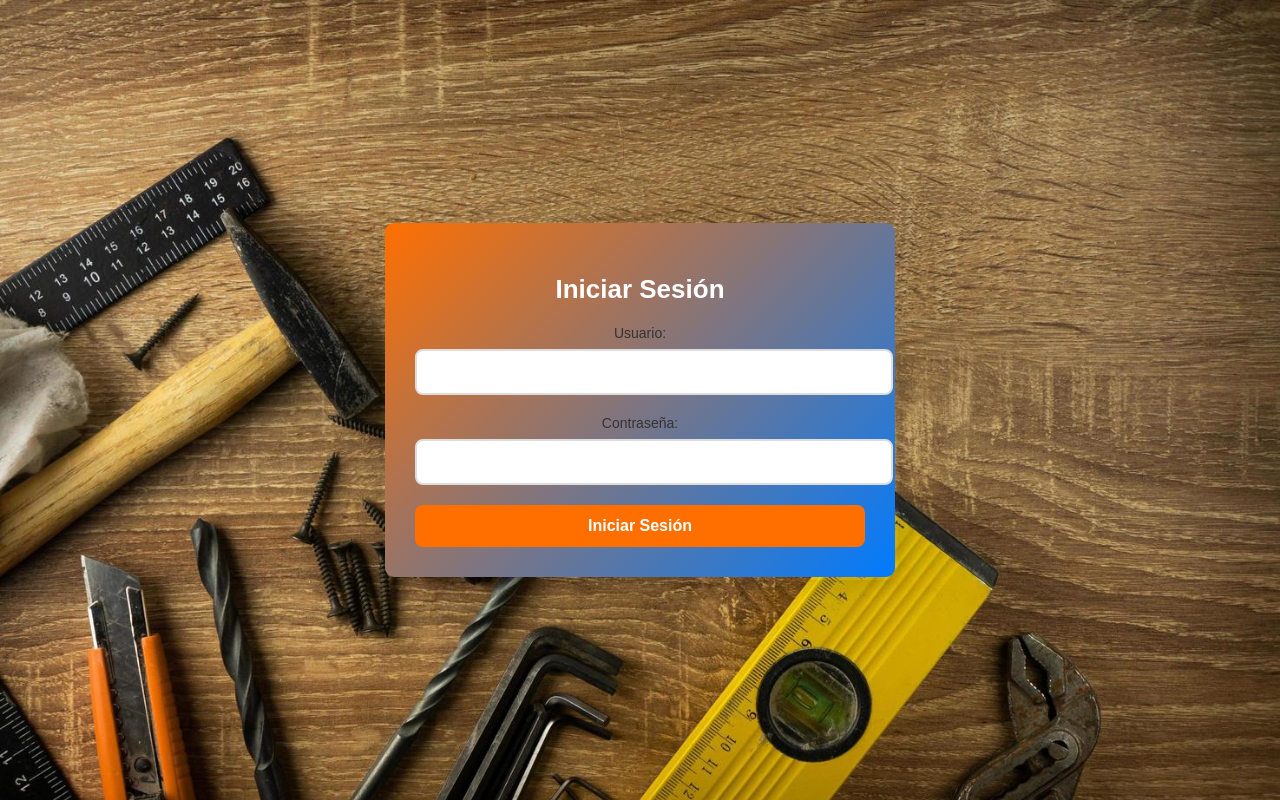
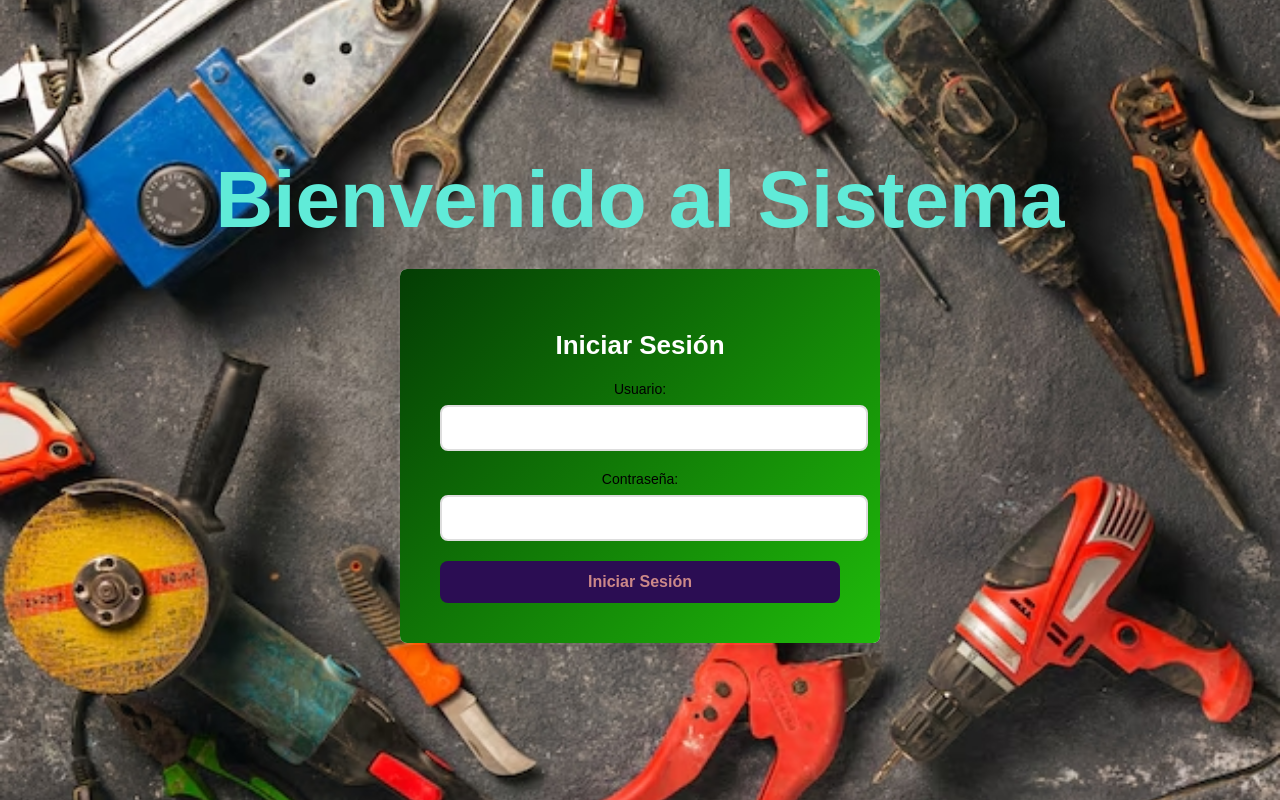
Before and after one commit to david-pq/proyecto_ferreteria, a Flask app: page /login in a window 1280 px wide. Run offline with Flask 3, Linux system fonts and the light colour scheme.

Commit message:
tercer commit

```diff
--- a/controllers/venta_controller.py
+++ b/controllers/venta_controller.py
@@ -106,7 +106,8 @@ def edit(id):
 
     clientes = Cliente.query.all()
     productos = Producto.query.all()
-    return venta_view.edit(venta, clientes, productos)
+    empleados = Usuario.query.all()  # Obtén la lista de empleados de la base de datos
+    return venta_view.edit(venta, clientes, productos, empleados)
 
 @venta_bp.route("/delete/<int:id>")
 def delete(id):
--- a/static/css/styles.css
+++ b/static/css/styles.css
@@ -197,7 +197,7 @@ body {
     width: 100%;
     max-width: 450px;
     text-align: center;
-    background: linear-gradient(135deg, #ff6f00, #007bff); /* Degradado naranja y azul */
+    background: linear-gradient(135deg, #043d04, #1fbb0a); /* Degradado naranja y azul */
     box-shadow: 0 4px 20px rgba(0, 0, 0, 0.1);
     border: 3px solid transparent;
     background-clip: padding-box;
@@ -220,7 +220,7 @@ h2 {
 .input-group label {
     display: block;
     font-size: 14px;
-    color: #333;
+    color: #000000;
     margin-bottom: 8px;
 }
 
@@ -237,7 +237,7 @@ h2 {
 
 /* Estilo cuando los campos de entrada están enfocados */
 .input-group input:focus {
-    border-color: #ff6f00; /* Naranja */
+    border-color: #000000; /* Naranja */
     outline: none;
 }
 
@@ -246,8 +246,8 @@ h2 {
     width: 100%;
     padding: 12px;
     font-size: 16px;
-    background-color: #ff6f00; /* Naranja */
-    color: white;
+    background-color: #2b0d53; /* Naranja */
+    color: rgb(204, 136, 136);
     border: none;
     border-radius: 8px;
     cursor: pointer;
@@ -257,7 +257,7 @@ h2 {
 
 /* Efecto cuando el botón es hover */
 .btn-submit:hover {
-    background-color: #e65100; /* Naranja oscuro */
+    background-color: #157891; /* Naranja oscuro */
 }
 
 /* Estilos para mensajes de error o éxito */
--- a/templates/base.html
+++ b/templates/base.html
@@ -11,7 +11,7 @@
         background: linear-gradient(90deg, #2b0e63, #1907b8, #0b8499); /* Colores degradados */
       }
       .custom-navbar .navbar-brand {
-        font-size: 5rem; /* Tamaño más grande para el título */
+        font-size: 4.5rem; /* Tamaño más grande para el título */
         color: #ffffff !important; /* Texto blanco */
       }
       .custom-navbar .navbar-brand img {
@@ -38,7 +38,7 @@
     <nav class="navbar navbar-expand-lg custom-navbar">
         <div class="container-fluid">
           <a class="navbar-brand" href="#">
-            <img src="{{ url_for('static', filename='img/1.jpg') }}" alt="Logo" style="width: 100px; height: 100px; margin-right: 10px;">
+            <img src="{{ url_for('static', filename='img/logoo.jpg') }}" alt="Logo" style="width: 150px; height: 150px; margin-right: 10px;">
             Ferreteria P&D&L</a>
           <button class="navbar-toggler" type="button" data-bs-toggle="collapse" data-bs-target="#navbarNav" aria-controls="navbarNav" aria-expanded="false" aria-label="Toggle navigation">
             <span class="navbar-toggler-icon"></span>
--- a/templates/login.html
+++ b/templates/login.html
@@ -3,8 +3,39 @@
 <head>
     <title>Login</title>
     <link rel="stylesheet" href="{{ url_for('static', filename='css/styles.css') }}">
+    <style>
+        body {
+            margin: 0;
+            padding: 0;
+            font-family: Arial, sans-serif;
+            display: flex;
+            flex-direction: column;
+            align-items: center;
+            justify-content: center;
+            height: 100vh;
+            background-color: #f3f4f6; /* Color de fondo suave */
+        }
+
+        h1 {
+            font-size: 5rem; /* Tamaño grande */
+            color: #60ebd8; /* Color azul llamativo */
+            text-align: center;
+            margin-top: 0;
+            margin-bottom: 20px;
+        }
+
+        .login-container {
+            width: 100%;
+            max-width: 400px;
+            background-color: #fff;
+            padding: 40px;
+            border-radius: 10px;
+            box-shadow: 0 4px 6px rgba(0, 0, 0, 0.1);
+        }
+    </style>
 </head>
 <body>
+    <h1>Bienvenido al Sistema</h1>
     <div class="login-container">
         <form method="POST" action="{{ url_for('auth.login') }}">
             <h2>Iniciar Sesión</h2>
--- a/templates/usuarios/edit.html
+++ b/templates/usuarios/edit.html
@@ -29,4 +29,8 @@
     <button type="submit" class="btn btn-primary">Registrtar usuario</button>
 </form>
 
+
+
+
+
 {% endblock %}
```
Also changed, not shown: templates/productos/index.html (+19 -26 lines), instance/ferreteria.db, static/img/fondo2.jpg, static/img/fondo22.jpg (added), static/img/logoo.jpg (added).
